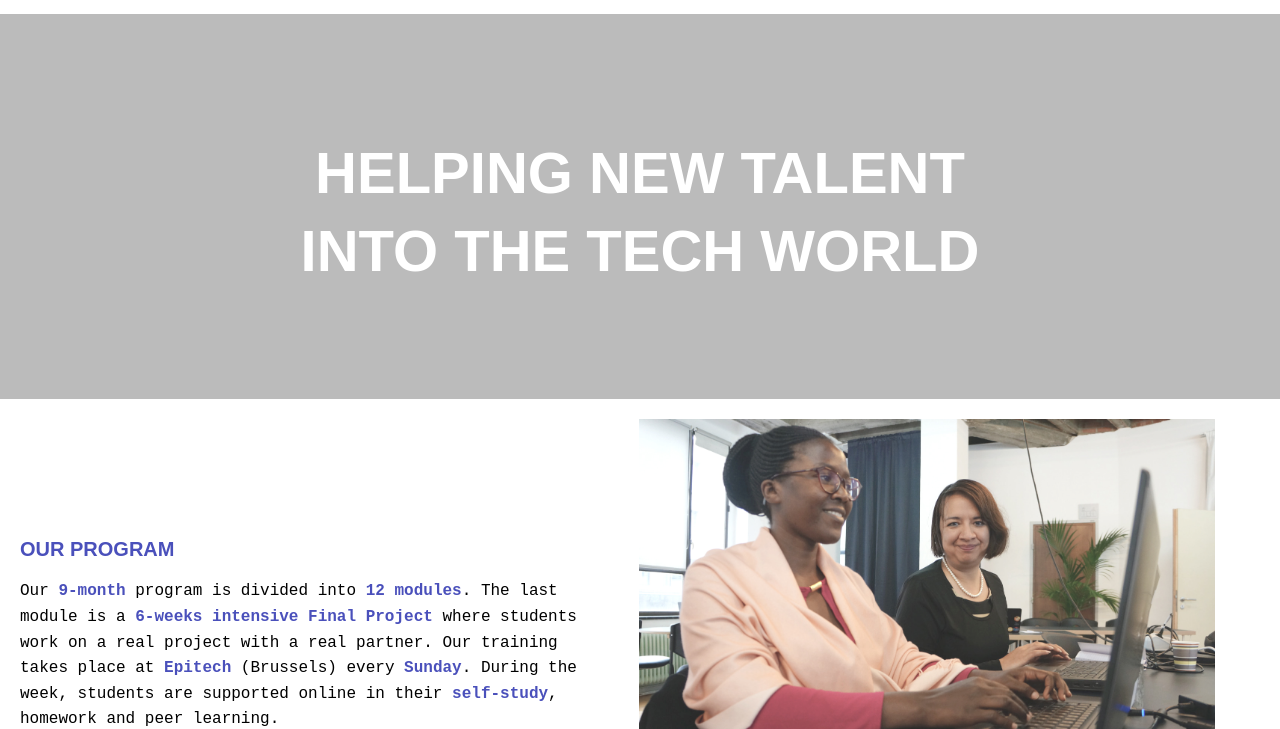
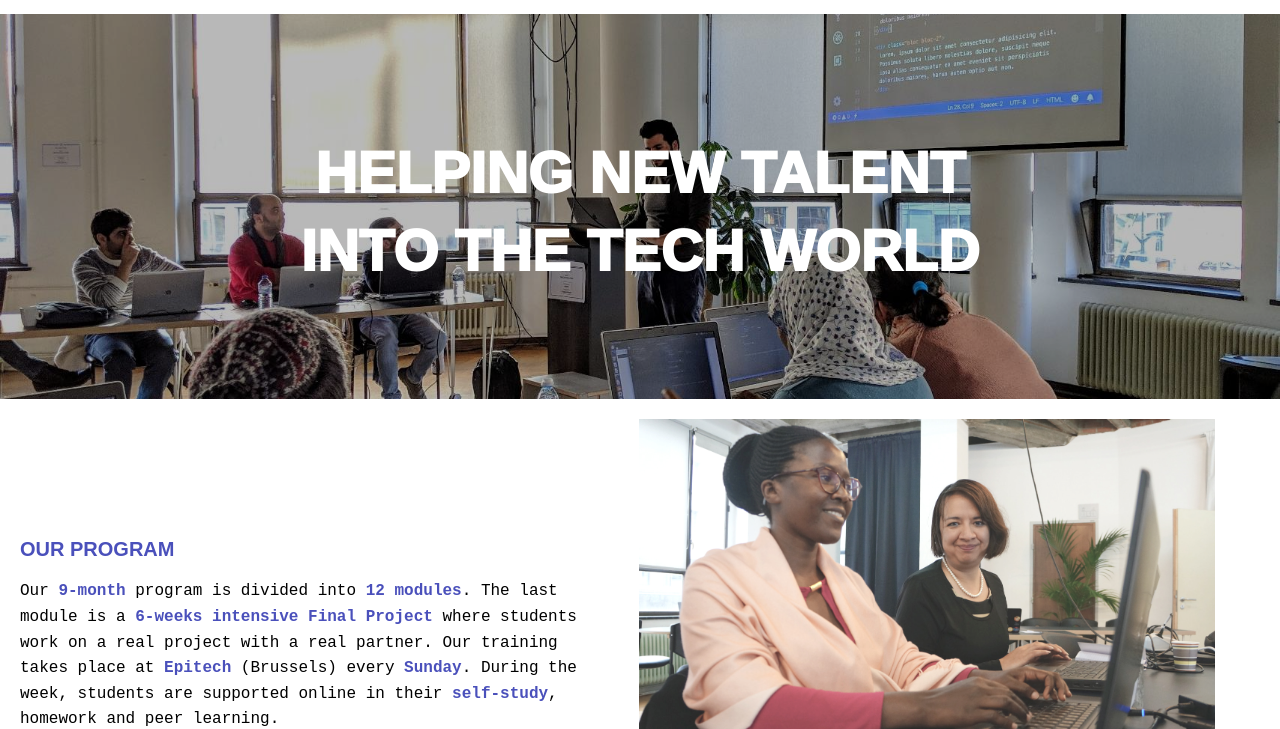
Before and after one commit to HYF-Class21/agile-development-group2-hyf-redesign, a plain HTML site: page index.html in a window 1280 px wide. Shown: the part 71-800 px from the top of the page. Drawn offline with Linux system fonts and the light colour scheme.

Commit message:
Backgroung image update

```diff
--- a/styles/index.css
+++ b/styles/index.css
@@ -160,8 +160,7 @@ img {
   padding: 50px 20px;
   position: relative;
   box-shadow: none;
-  background: url(/images/program-introduction.jpg) center center no-repeat
-    transparent;
+  background: url(/images/slogan.jpg) center center no-repeat transparent;
   background-size: cover;
   z-index: 1;
   flex: 0 0 auto;
@@ -204,7 +203,7 @@ img {
   margin-bottom: 20px;
   text-transform: uppercase;
   font-family: "Work Sans", sans-serif;
-  font-weight: 700;
+  font-weight: 910;
   color: rgb(255, 255, 255);
   text-align: center;
   max-width: none;
```
Also changed, not shown: images/slogan.jpg (added).
